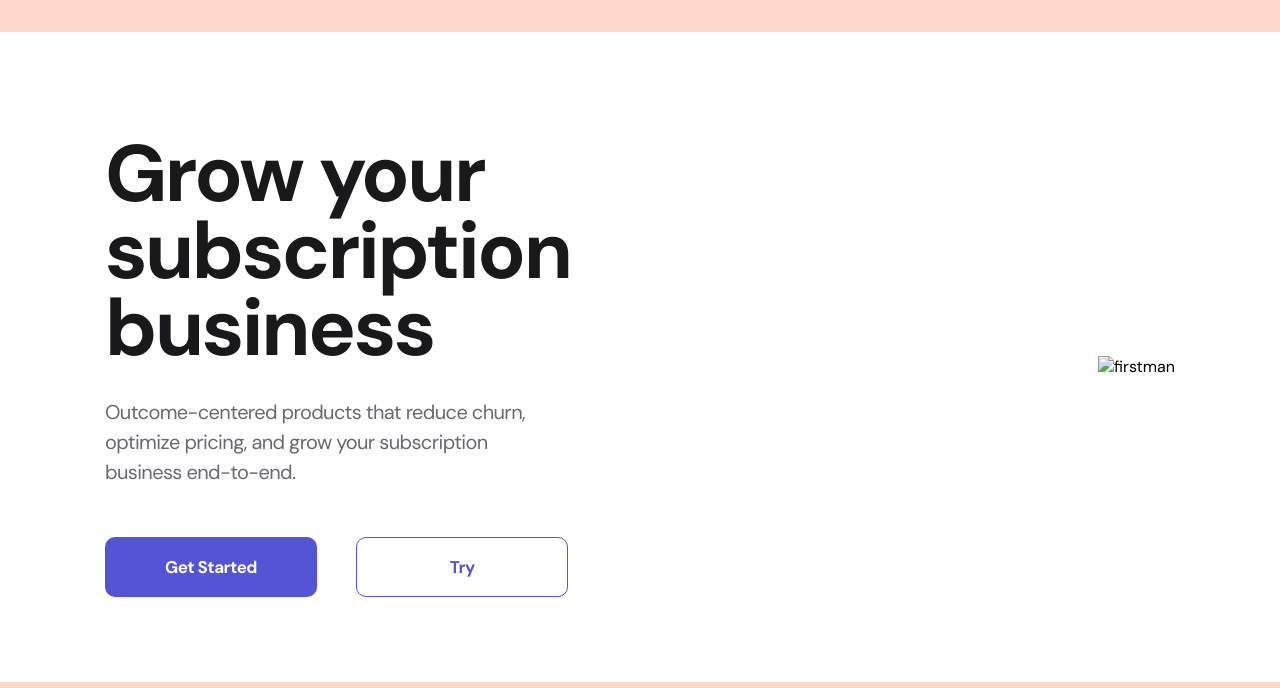
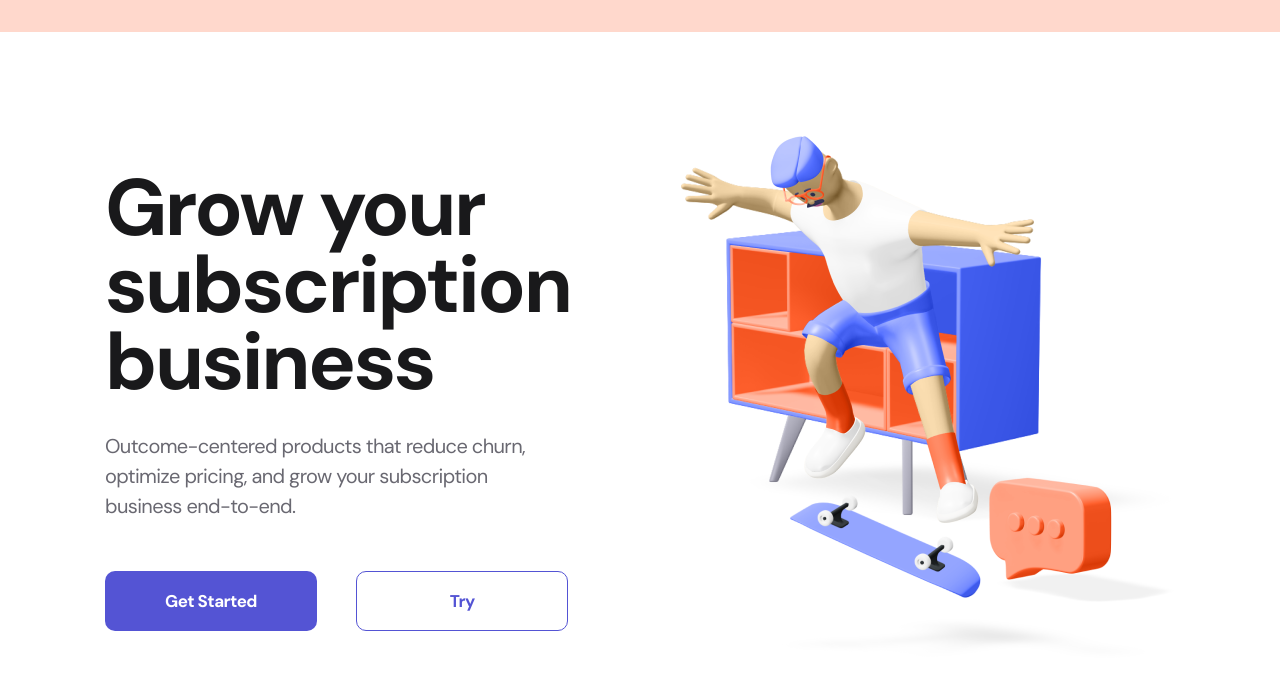
Before and after one commit to shevuch/logoipsum, a plain HTML site: page index.html in a window 1280 px wide. Shown: the part 112-800 px from the top of the page. Drawn offline with Linux system fonts and the light colour scheme; the site is published under a folder, as on GitHub Pages, so addresses that start at the root find nothing.

Commit message:
Update index.html

```diff
--- a/index.html
+++ b/index.html
@@ -69,7 +69,7 @@
             </div>
         </div>
         <div>
-            <img src="/img/firstman.png" alt="firstman">
+            <img src="./img/firstman.png" alt="firstman">
         </div>
     </section>
     <footer class="footer">
```
